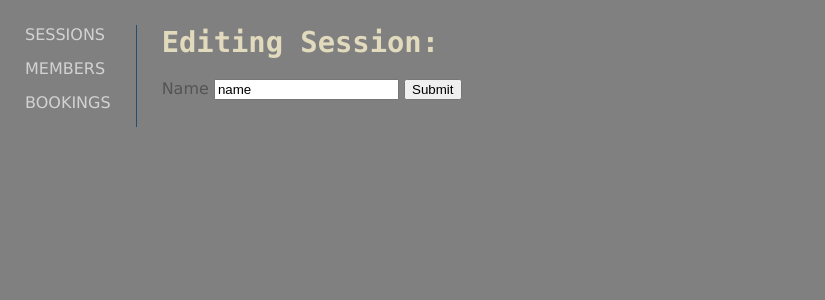
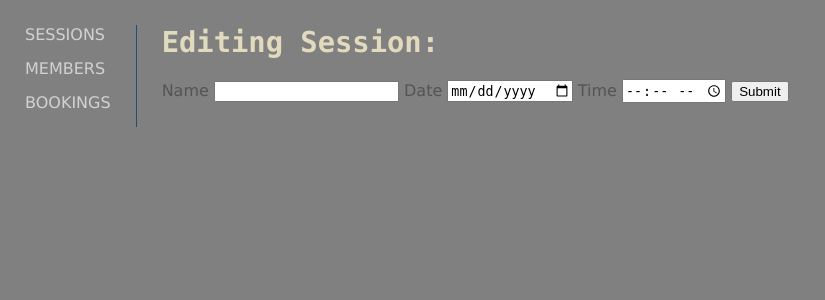
Before and after one commit to PaulMHamill/Gym_App, a Flask app: template templates/session/edit.html in a window 1280 px wide. Shown: the top 300 px of the page, without its empty margins (0-825 px from the left). Run offline with Flask 2, Linux system fonts and the light colour scheme; the template is opened without the code that fills it, so the values that code supplies are empty.

Commit message:
edit session function added

```diff
--- a/repositories/session_repository.py
+++ b/repositories/session_repository.py
@@ -47,8 +47,8 @@ def member(session):
     return members
 
 def update(session):
-    sql = "UPDATE session SET (name) = (%s) WHERE id = %s"
-    values = [session.name, session.id]
+    sql = "UPDATE session SET (name, date, time) = (%s, %s, %s) WHERE id = %s"
+    values = [session.name, session.date, session.time, session.id]
     run_sql(sql, values)
 
 def delete(id):
--- a/templates/session/edit.html
+++ b/templates/session/edit.html
@@ -5,7 +5,11 @@
 
     <form action="/session/{{session.id}}/update" method="post">
         <label for="session-name">Name</label>
-        <input type="text" name="name" id="name" value="name">
+        <input type="text" name="name" id="name" value={{session.name}}>
+        <label for="session-date">Date</label>
+        <input type="date" name="date" id="date" value="date">
+        <label for="session-time">Time</label>
+        <input type="time" name="time" id="time" value="time">
 
         <button>Submit</button>
     </form>
```
Also changed, not shown: controllers/session_controller.py (+23 -0 lines).
